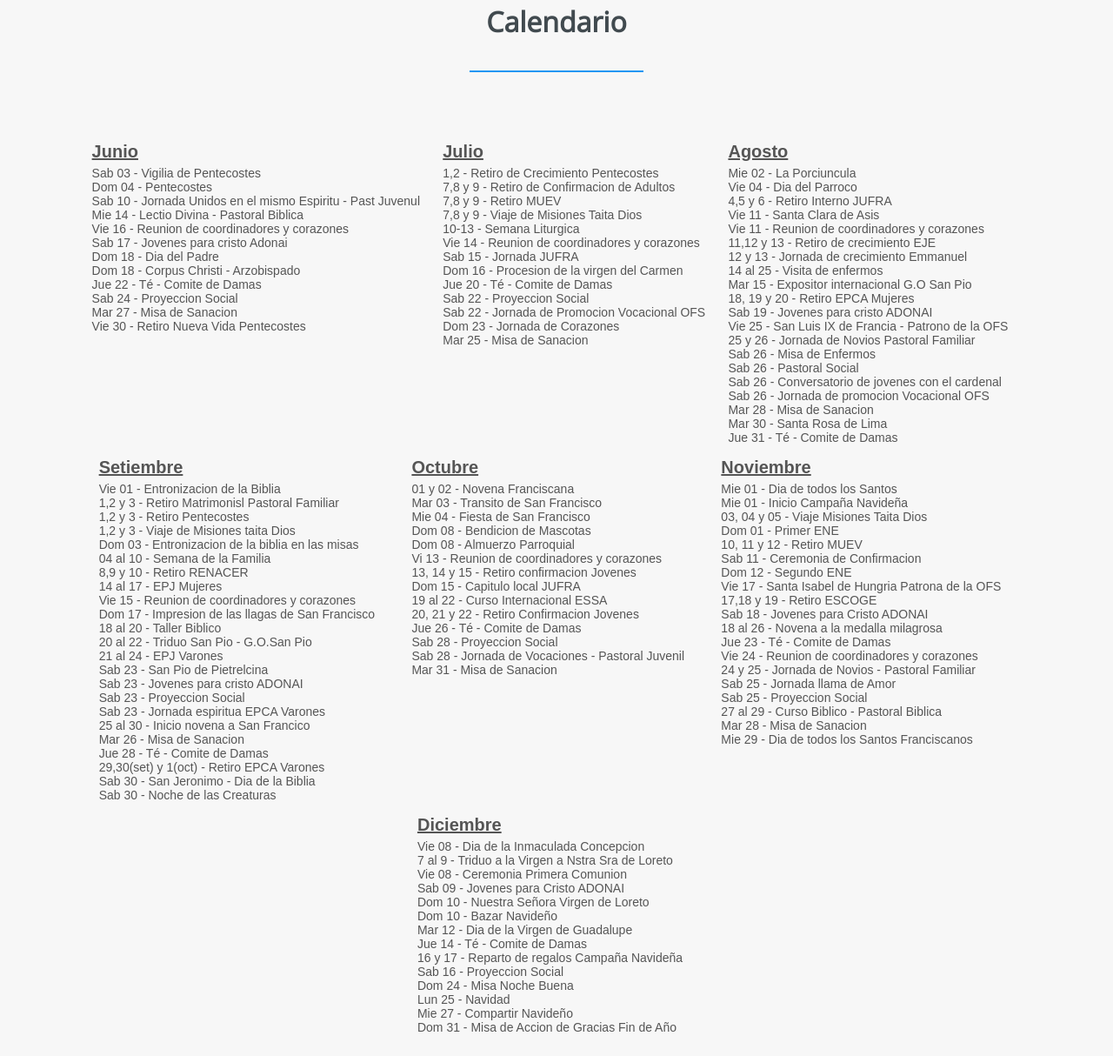
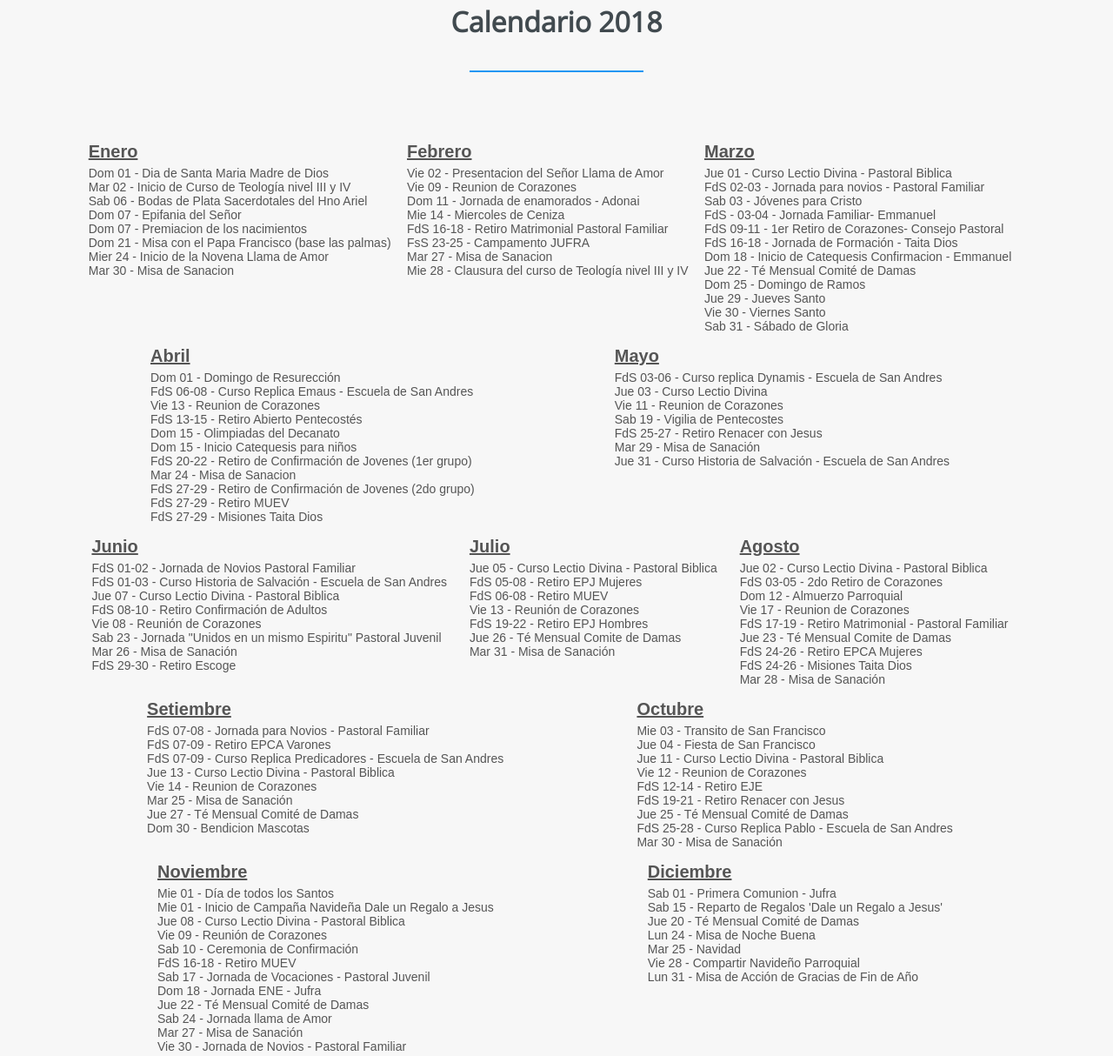
Before and after one commit to cpenarrieta/web-parroquia, a website: page public/index.html in a window 1280 px wide. Shown: the part 4686-5900 px from the top of the page at 87% size. Drawn offline with nearby package versions, Linux system fonts and the light colour scheme.

Commit message:
plan 2018

```diff
--- a/public/index.html
+++ b/public/index.html
@@ -160,144 +160,150 @@
     </section>
 
     <section class="retiros section" id="id-retiros">
-      <h3 class="title">Calendario</h3>
+      <h3 class="title">Calendario 2018</h3>
       <hr>
       <div class="retiros-list">
         <div class="month">
+          <h4 class="month-text">Enero</h4>
+          <div>Dom 01 - Dia de Santa Maria Madre de Dios</div>
+          <div>Mar 02 - Inicio de Curso de Teología nivel III y IV</div>
+          <div>Sab 06 - Bodas de Plata Sacerdotales del Hno Ariel</div>
+          <div>Dom 07 - Epifania del Señor</div>
+          <div>Dom 07 - Premiacion de los nacimientos</div>
+          <div>Dom 21 - Misa con el Papa Francisco (base las palmas)</div>
+          <div>Mier 24 - Inicio de la Novena Llama de Amor</div>
+          <div>Mar 30 - Misa de Sanacion</div>
+        </div>
+        <div class="month">
+          <h4 class="month-text">Febrero</h4>
+          <div>Vie 02 - Presentacion del Señor Llama de Amor</div>
+          <div>Vie 09 - Reunion de Corazones</div>
+          <div>Dom 11 - Jornada de enamorados - Adonai</div>
+          <div>Mie 14 - Miercoles de Ceniza</div>
+          <div>FdS 16-18 - Retiro Matrimonial Pastoral Familiar</div>
+          <div>FsS 23-25 - Campamento JUFRA</div>
+          <div>Mar 27 - Misa de Sanacion</div>
+          <div>Mie 28 - Clausura del curso de Teología nivel III y IV</div>
+        </div>
+        <div class="month">
+          <h4 class="month-text">Marzo</h4>
+          <div>Jue 01 - Curso Lectio Divina - Pastoral Biblica</div>
+          <div>FdS 02-03 - Jornada para novios - Pastoral Familiar</div>
+          <div>Sab 03 - Jóvenes para Cristo</div>
+          <div>FdS - 03-04 - Jornada Familiar- Emmanuel</div>
+          <div>FdS 09-11 - 1er Retiro de Corazones- Consejo Pastoral</div>
+          <div>FdS 16-18 - Jornada de Formación - Taita Dios</div>
+          <div>Dom 18 - Inicio de Catequesis Confirmacion - Emmanuel</div>
+          <div>Jue 22 - Té Mensual Comité de Damas</div>
+          <div>Dom 25 - Domingo de Ramos</div>
+          <div>Jue 29 - Jueves Santo</div>
+          <div>Vie 30 - Viernes Santo</div>
+          <div>Sab 31 - Sábado de Gloria</div>
+        </div>
+        <div class="month">
+          <h4 class="month-text">Abril</h4>
+          <div>Dom 01 - Domingo de Resurección</div>
+          <div>FdS 06-08 - Curso Replica Emaus - Escuela de San Andres</div>
+          <div>Vie 13 - Reunion de Corazones</div>
+          <div>FdS 13-15 - Retiro Abierto Pentecostés</div>
+          <div>Dom 15 - Olimpiadas del Decanato</div>
+          <div>Dom 15 - Inicio Catequesis para niños</div>
+          <div>FdS 20-22 - Retiro de Confirmación de Jovenes (1er grupo)</div>
+          <div>Mar 24 - Misa de Sanacion</div>
+          <div>FdS 27-29 - Retiro de Confirmación de Jovenes (2do grupo)</div>
+          <div>FdS 27-29 - Retiro MUEV</div>
+          <div>FdS 27-29 - Misiones Taita Dios</div>
+        </div>
+        <div class="month">
+          <h4 class="month-text">Mayo</h4>
+          <div>FdS 03-06 - Curso replica Dynamis - Escuela de San Andres</div>
+          <div>Jue 03 - Curso Lectio Divina</div>
+          <div>Vie 11 - Reunion de Corazones</div>
+          <div>Sab 19 - Vigilia de Pentecostes</div>
+          <div>FdS 25-27 - Retiro Renacer con Jesus</div>
+          <div>Mar 29 - Misa de Sanación</div>
+          <div>Jue 31 - Curso Historia de Salvación - Escuela de San Andres</div>
+        </div>
+        <div class="month">
           <h4 class="month-text">Junio</h4>
-          <div>Sab 03 - Vigilia de Pentecostes</div>
-          <div>Dom 04 - Pentecostes</div>
-          <div>Sab 10 - Jornada Unidos en el mismo Espiritu - Past Juvenul</div>
-          <div>Mie 14 - Lectio Divina - Pastoral Biblica</div>
-          <div>Vie 16 - Reunion de coordinadores y corazones</div>
-          <div>Sab 17 - Jovenes para cristo Adonai</div>
-          <div>Dom 18 - Dia del Padre</div>
-          <div>Dom 18 - Corpus Christi - Arzobispado</div>
-          <div>Jue 22 - Té - Comite de Damas</div>
-          <div>Sab 24 - Proyeccion Social</div>
-          <div>Mar 27 - Misa de Sanacion</div>
-          <div>Vie 30 - Retiro Nueva Vida Pentecostes</div>
+          <div>FdS 01-02 - Jornada de Novios Pastoral Familiar</div>
+          <div>FdS 01-03 - Curso Historia de Salvación - Escuela de San Andres</div>
+          <div>Jue 07 - Curso Lectio Divina - Pastoral Biblica</div>
+          <div>FdS 08-10 - Retiro Confirmación de Adultos</div>
+          <div>Vie 08 - Reunión de Corazones</div>
+          <div>Sab 23 - Jornada "Unidos en un mismo Espiritu" Pastoral Juvenil</div>
+          <div>Mar 26 - Misa de Sanación</div>
+          <div>FdS 29-30 - Retiro Escoge</div>
         </div>
         <div class="month">
           <h4 class="month-text">Julio</h4>
-          <div>1,2 - Retiro de Crecimiento Pentecostes</div>
-          <div>7,8 y 9 - Retiro de Confirmacion de Adultos</div>
-          <div>7,8 y 9 - Retiro MUEV</div>
-          <div>7,8 y 9 - Viaje de Misiones Taita Dios</div>
-          <div>10-13 - Semana Liturgica</div>
-          <div>Vie 14 - Reunion de coordinadores y corazones</div>
-          <div>Sab 15 - Jornada JUFRA</div>
-          <div>Dom 16 - Procesion de la virgen del Carmen</div>
-          <div>Jue 20 - Té - Comite de Damas</div>
-          <div>Sab 22 - Proyeccion Social</div>
-          <div>Sab 22 - Jornada de Promocion Vocacional OFS</div>
-          <div>Dom 23 - Jornada de Corazones</div>
-          <div>Mar 25 - Misa de Sanacion</div>
+          <div>Jue 05 - Curso Lectio Divina - Pastoral Biblica</div>
+          <div>FdS 05-08 - Retiro EPJ Mujeres</div>
+          <div>FdS 06-08 - Retiro MUEV</div>
+          <div>Vie 13 - Reunión de Corazones</div>
+          <div>FdS 19-22 - Retiro EPJ Hombres</div>
+          <div>Jue 26 - Té Mensual Comite de Damas</div>
+          <div>Mar 31 - Misa de Sanación</div>
         </div>
         <div class="month">
           <h4 class="month-text">Agosto</h4>
-          <div>Mie 02 - La Porciuncula</div>
-          <div>Vie 04 - Dia del Parroco</div>
-          <div>4,5 y 6  - Retiro Interno JUFRA</div>
-          <div>Vie 11 - Santa Clara de Asis</div>
-          <div>Vie 11 - Reunion de coordinadores y corazones</div>
-          <div>11,12 y 13 - Retiro de crecimiento EJE</div>
-          <div>12 y 13 - Jornada de crecimiento Emmanuel</div>
-          <div>14 al 25 - Visita de enfermos</div>
-          <div>Mar 15 - Expositor internacional G.O San Pio</div>
-          <div>18, 19 y 20 - Retiro EPCA Mujeres</div>
-          <div>Sab 19 - Jovenes para cristo ADONAI</div>
-          <div>Vie 25 - San Luis IX de Francia - Patrono de la OFS</div>
-          <div>25 y 26 - Jornada de Novios Pastoral Familiar</div>
-          <div>Sab 26 - Misa de Enfermos</div>
-          <div>Sab 26 - Pastoral Social</div>
-          <div>Sab 26 - Conversatorio de jovenes con el cardenal</div>
-          <div>Sab 26 - Jornada de promocion Vocacional OFS</div>
-          <div>Mar 28 - Misa de Sanacion</div>
-          <div>Mar 30 - Santa Rosa de Lima</div>
-          <div>Jue 31 - Té - Comite de Damas</div>
+          <div>Jue 02 - Curso Lectio Divina - Pastoral Biblica</div>
+          <div>FdS 03-05 - 2do Retiro de Corazones</div>
+          <div>Dom 12 - Almuerzo Parroquial</div>
+          <div>Vie 17 - Reunion de Corazones</div>
+          <div>FdS 17-19 - Retiro Matrimonial - Pastoral Familiar</div>
+          <div>Jue 23 - Té Mensual Comite de Damas</div>
+          <div>FdS 24-26 - Retiro EPCA Mujeres</div>
+          <div>FdS 24-26 - Misiones Taita Dios</div>
+          <div>Mar 28 - Misa de Sanación</div>
         </div>
         <div class="month">
           <h4 class="month-text">Setiembre</h4>
-          <div>Vie 01 - Entronizacion de la Biblia</div>
-          <div>1,2 y 3 - Retiro Matrimonisl Pastoral Familiar</div>
-          <div>1,2 y 3 - Retiro Pentecostes</div>
-          <div>1,2 y 3 - Viaje de Misiones taita Dios</div>
-          <div>Dom 03 - Entronizacion de la biblia en las misas</div>
-          <div>04 al 10 - Semana de la Familia</div>
-          <div>8,9 y 10 - Retiro RENACER</div>
-          <div>14 al 17 - EPJ Mujeres</div>
-          <div>Vie 15 - Reunion de coordinadores y corazones</div>
-          <div>Dom 17 - Impresion de las llagas de San Francisco</div>
-          <div>18 al 20 - Taller Biblico</div>
-          <div>20 al 22 - Triduo San Pio - G.O.San Pio</div>
-          <div>21 al 24 - EPJ Varones</div>
-          <div>Sab 23 - San Pio de Pietrelcina</div>
-          <div>Sab 23 - Jovenes para cristo ADONAI</div>
-          <div>Sab 23 - Proyeccion Social</div>
-          <div>Sab 23 - Jornada espiritua EPCA Varones</div>
-          <div>25 al 30 - Inicio novena a San Francico</div>
-          <div>Mar 26 - Misa de Sanacion</div>
-          <div>Jue 28 - Té - Comite de Damas</div>
-          <div>29,30(set) y 1(oct) - Retiro EPCA Varones</div>
-          <div>Sab 30 - San Jeronimo - Dia de la Biblia</div>
-          <div>Sab 30 - Noche de las Creaturas</div>
+          <div>FdS 07-08 - Jornada para Novios - Pastoral Familiar</div>
+          <div>FdS 07-09 - Retiro EPCA Varones</div>
+          <div>FdS 07-09 - Curso Replica Predicadores - Escuela de San Andres</div>
+          <div>Jue 13 - Curso Lectio Divina - Pastoral Biblica</div>
+          <div>Vie 14 - Reunion de Corazones</div>
+          <div>Mar 25 - Misa de Sanación</div>
+          <div>Jue 27 - Té Mensual Comité de Damas</div>
+          <div>Dom 30 - Bendicion Mascotas</div>
         </div>
         <div class="month">
           <h4 class="month-text">Octubre</h4>
-          <div>01 y 02 - Novena Franciscana</div>
-          <div>Mar 03 - Transito de San Francisco</div>
-          <div>Mie 04 - Fiesta de San Francisco</div>
-          <div>Dom 08 - Bendicion de Mascotas</div>
-          <div>Dom 08 - Almuerzo Parroquial</div>
-          <div>Vi 13 - Reunion de coordinadores y corazones</div>
-          <div>13, 14 y 15 - Retiro confirmacion Jovenes</div>
-          <div>Dom 15 - Capitulo local JUFRA</div>
-          <div>19 al 22 - Curso Internacional ESSA</div>
-          <div>20, 21 y 22 - Retiro Confirmacion Jovenes</div>
-          <div>Jue 26 - Té - Comite de Damas</div>
-          <div>Sab 28 - Proyeccion Social</div>
-          <div>Sab 28 - Jornada de Vocaciones - Pastoral Juvenil</div>
-          <div>Mar 31 - Misa de Sanacion</div>
+          <div>Mie 03 - Transito de San Francisco</div>
+          <div>Jue 04 - Fiesta de San Francisco</div>
+          <div>Jue 11 - Curso Lectio Divina - Pastoral Biblica</div>
+          <div>Vie 12 - Reunion de Corazones</div>
+          <div>FdS 12-14 - Retiro EJE</div>
+          <div>FdS 19-21 - Retiro Renacer con Jesus</div>
+          <div>Jue 25 - Té Mensual Comité de Damas</div>
+          <div>FdS 25-28 - Curso Replica Pablo - Escuela de San Andres</div>
+          <div>Mar 30 - Misa de Sanación</div>
         </div>
         <div class="month">
           <h4 class="month-text">Noviembre</h4>
-          <div>Mie 01 - Dia de todos los Santos</div>
-          <div>Mie 01 - Inicio Campaña Navideña</div>
-          <div>03, 04 y 05 - Viaje Misiones Taita Dios</div>
-          <div>Dom 01 - Primer ENE</div>
-          <div>10, 11 y 12 - Retiro MUEV</div>
-          <div>Sab 11 - Ceremonia de Confirmacion</div>
-          <div>Dom 12 - Segundo ENE</div>
-          <div>Vie 17 - Santa Isabel de Hungria Patrona de la OFS</div>
-          <div>17,18 y 19 - Retiro ESCOGE</div>
-          <div>Sab 18 - Jovenes para Cristo ADONAI</div>
-          <div>18 al 26 - Novena a la medalla milagrosa</div>
-          <div>Jue 23 - Té - Comite de Damas</div>
-          <div>Vie 24 - Reunion de coordinadores y corazones</div>
-          <div>24 y 25 - Jornada de Novios - Pastoral Familiar</div>
-          <div>Sab 25 - Jornada llama de Amor</div>
-          <div>Sab 25 - Proyeccion Social</div>
-          <div>27 al 29 - Curso Biblico - Pastoral Biblica</div>
-          <div>Mar 28 - Misa de Sanacion</div>
-          <div>Mie 29 - Dia de todos los Santos Franciscanos</div>
+          <div>Mie 01 - Día de todos los Santos</div>
+          <div>Mie 01 - Inicio de Campaña Navideña Dale un Regalo a Jesus</div>
+          <div>Jue 08 - Curso Lectio Divina - Pastoral Biblica</div>
+          <div>Vie 09 - Reunión de Corazones</div>
+          <div>Sab 10 - Ceremonia de Confirmación</div>
+          <div>FdS 16-18 - Retiro MUEV</div>
+          <div>Sab 17 - Jornada de Vocaciones - Pastoral Juvenil</div>
+          <div>Dom 18 - Jornada ENE - Jufra</div>
+          <div>Jue 22 - Té Mensual Comité de Damas</div>
+          <div>Sab 24 - Jornada llama de Amor</div>
+          <div>Mar 27 - Misa de Sanación</div>
+          <div>Vie 30 - Jornada de Novios - Pastoral Familiar</div>
         </div>
         <div class="month">
           <h4 class="month-text">Diciembre</h4>
-          <div>Vie 08 - Dia de la Inmaculada Concepcion</div>
-          <div>7 al 9 - Triduo a la Virgen a Nstra Sra de Loreto</div>
-          <div>Vie 08 - Ceremonia Primera Comunion</div>
-          <div>Sab 09 - Jovenes para Cristo ADONAI</div>
-          <div>Dom 10 - Nuestra Señora Virgen de Loreto</div>
-          <div>Dom 10 - Bazar Navideño</div>
-          <div>Mar 12 - Dia de la Virgen de Guadalupe</div>
-          <div>Jue 14 - Té - Comite de Damas</div>
-          <div>16 y 17 - Reparto de regalos Campaña Navideña</div>
-          <div>Sab 16 - Proyeccion Social</div>
-          <div>Dom 24 - Misa Noche Buena</div>
-          <div>Lun 25 - Navidad</div>
-          <div>Mie 27 - Compartir Navideño</div>
-          <div>Dom 31 - Misa de Accion de Gracias Fin de Año</div>
+          <div>Sab 01 - Primera Comunion - Jufra</div>
+          <div>Sab 15 - Reparto de Regalos 'Dale un Regalo a Jesus'</div>
+          <div>Jue 20 - Té Mensual Comité de Damas</div>
+          <div>Lun 24 - Misa de Noche Buena</div>
+          <div>Mar 25 - Navidad</div>
+          <div>Vie 28 - Compartir Navideño Parroquial</div>
+          <div>Lun 31 - Misa de Acción de Gracias de Fin de Año</div>
         </div>
       </div>
     </section>
@@ -380,8 +386,6 @@
     <section class="links section" id="id-links">
       <h3 class="title">Links de Interés</h3>
       <div class="links-list">
-        <div><a target="_blank">Plan Pastoral</a></div>
-        <div><a target="_blank">Boletin Amigo</a></div>
         <div><a href="http://catholic-link.com/" target="_blank">Catholic Link</a></div>
         <div><a href="http://www.corazones.org/" target="_blank">Corazones.org</a></div>
         <div><a href="https://www.aciprensa.com/" target="_blank">Aci Prensa</a></div>
```
Also changed, not shown: public/index.js (+22 -22 lines).
